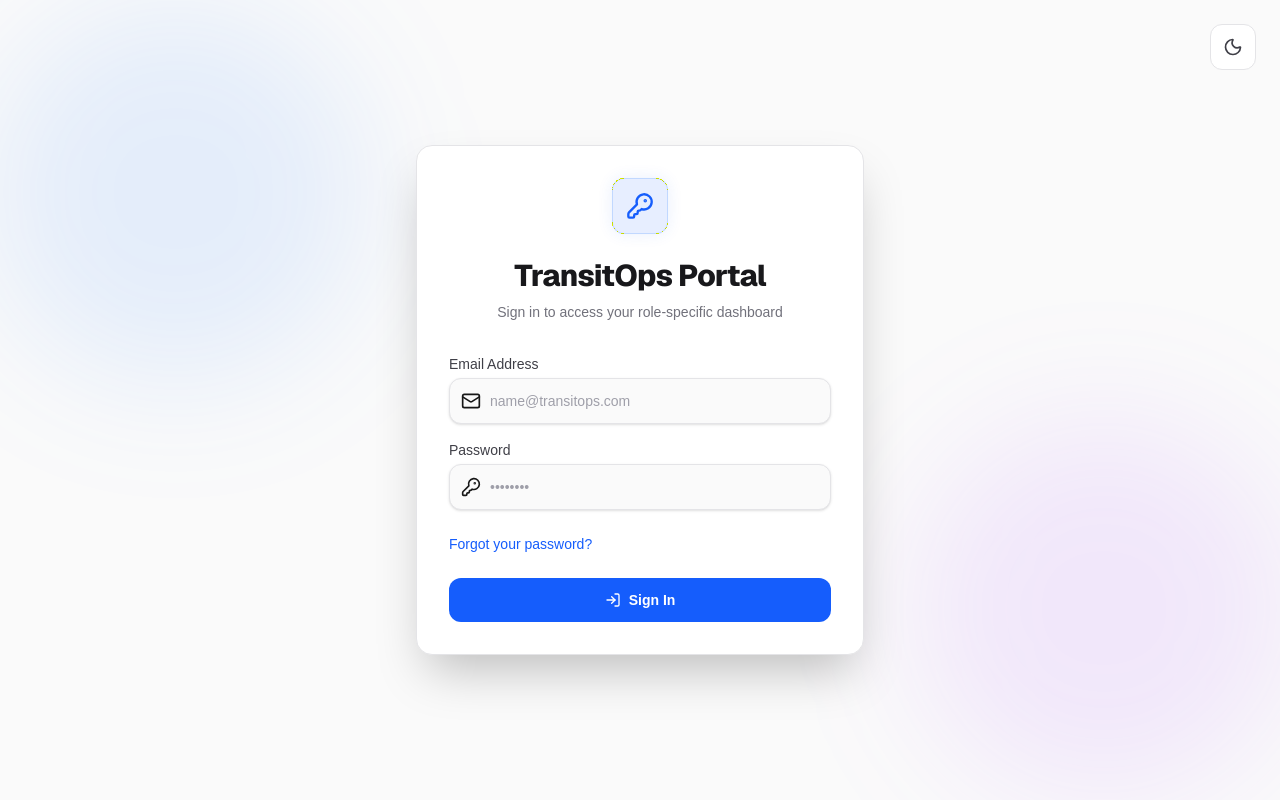
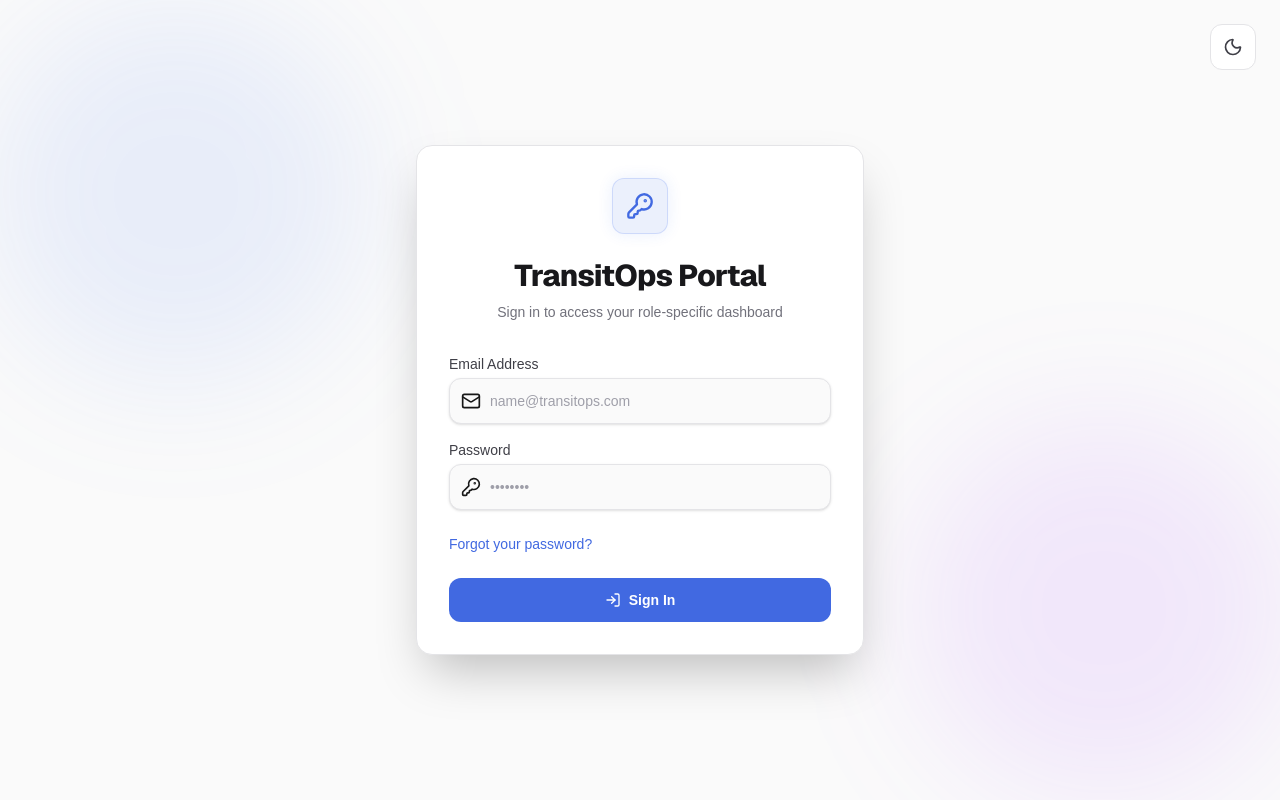
Before and after one commit to VaibhavRajai/odoo_hackathon_2026, a Next.js app in the folder frontend/: page /login in a window 1280 px wide. Built offline with nearby package versions, Linux system fonts and the light colour scheme; no server answers.

Commit message:
Set light mode as default and configure Royal Blue colors

```diff
--- a/frontend/app/globals.css
+++ b/frontend/app/globals.css
@@ -12,6 +12,9 @@
   --color-foreground: var(--foreground);
   --font-sans: var(--font-geist-sans);
   --font-mono: var(--font-geist-mono);
+  --color-blue-500: #547cf5;
+  --color-blue-600: #4169e1;
+  --color-blue-700: #2b52c7;
 }
 
 .dark {
--- a/frontend/app/theme-provider.tsx
+++ b/frontend/app/theme-provider.tsx
@@ -12,14 +12,14 @@ interface ThemeContextType {
 const ThemeContext = createContext<ThemeContextType | undefined>(undefined);
 
 export function ThemeProvider({ children }: { children: React.ReactNode }) {
-  const [theme, setTheme] = useState<Theme>("dark"); // Default to dark for premium telemetry look
+  const [theme, setTheme] = useState<Theme>("light"); // Default to light
 
   useEffect(() => {
-    // Check localStorage or system preference
+    // Check localStorage or default to light
     const savedTheme = localStorage.getItem("theme") as Theme | null;
     if (savedTheme) {
       setTheme(savedTheme);
-    } else if (window.matchMedia("(prefers-color-scheme: light)").matches) {
+    } else {
       setTheme("light");
     }
   }, []);
```
